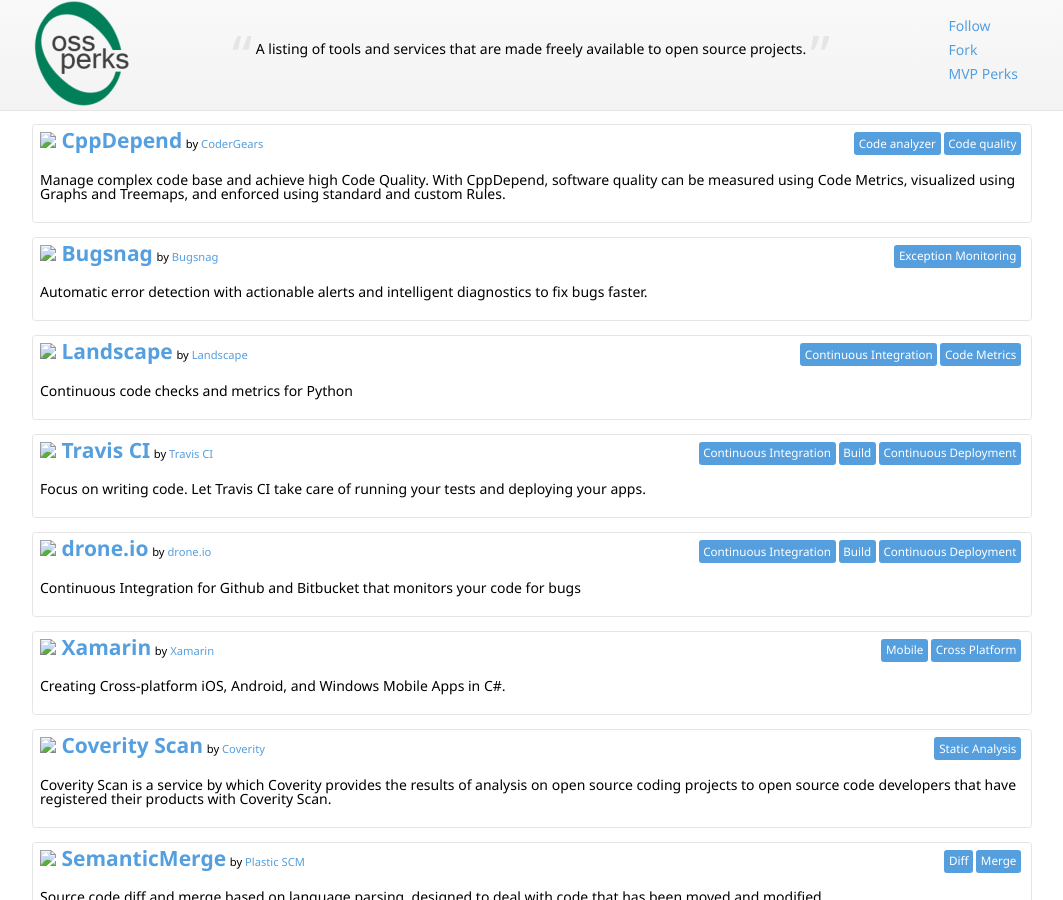
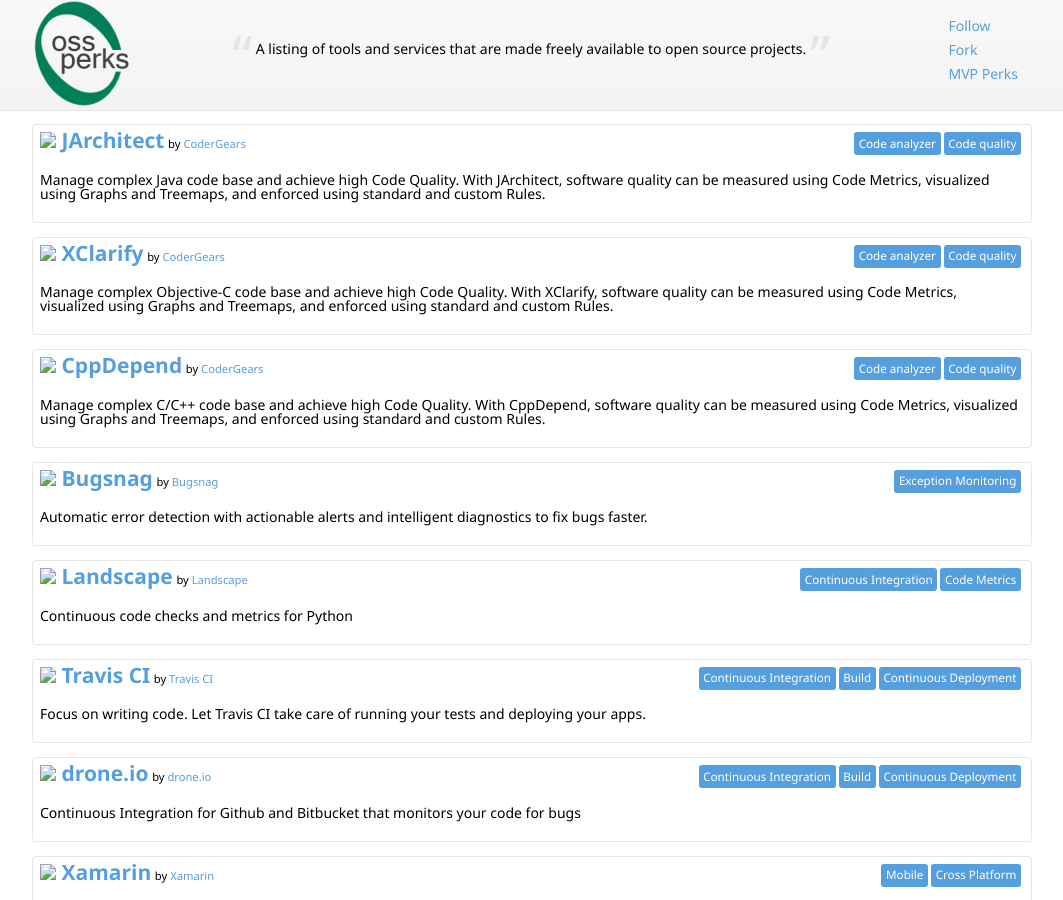
Before and after one commit to nikmd23/ossperks, a Jekyll site: the page built from index.html, in a window 1280 px wide and 900 px high. Shown: the whole window, without its empty margins (108-1171 px from the left). Built offline with Jekyll 4.4.1, drawn with Linux system fonts in a browser that asks for light colours; nearby versions of some CDN libraries.

Commit message:
Update index.html

```diff
--- a/index.html
+++ b/index.html
@@ -11,10 +11,23 @@
     uri: http://www.atlassian.com/
 
 perks:
+
+- perk: {name: JArchitect, uri: 'http://www.jarchitect.com/jarchitectForOSS'}
+  description: Manage complex Java code base and achieve high Code Quality. With JArchitect, software quality can be measured using Code Metrics, visualized using Graphs and Treemaps, and enforced using standard and custom Rules.
+  categories: [Code analyzer, Code quality]
+  platforms: [Java]
+  company: {name: CoderGears, uri: 'http://www.codergears.com/home'}
+
+- perk: {name: XClarify, uri: 'http://www.codergears.com/XClarify/XClarifyForOSS'}
+  description: Manage complex Objective-C code base and achieve high Code Quality. With XClarify, software quality can be measured using Code Metrics, visualized using Graphs and Treemaps, and enforced using standard and custom Rules.
+  categories: [Code analyzer, Code quality]
+  platforms: [Objective-C]
+  company: {name: CoderGears, uri: 'http://www.codergears.com/home'}
+
 - perk: {name: CppDepend, uri: 'http://www.cppdepend.com/CppDependForOSS.aspx'}
-  description: Manage complex code base and achieve high Code Quality. With CppDepend, software quality can be measured using Code Metrics, visualized using Graphs and Treemaps, and enforced using standard and custom Rules.
+  description: Manage complex C/C++ code base and achieve high Code Quality. With CppDepend, software quality can be measured using Code Metrics, visualized using Graphs and Treemaps, and enforced using standard and custom Rules.
   categories: [Code analyzer, Code quality]
-  platforms: [Any]
+  platforms: [C, C++]
   company: {name: CoderGears, uri: 'http://www.codergears.com/home'}
 
 - perk: {name: Bugsnag, uri: 'https://bugsnag.com/blog/bugsnag-loves-open-source'}
```
